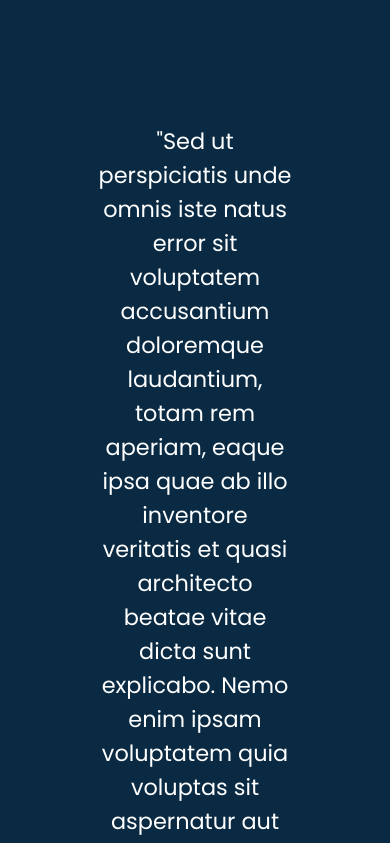
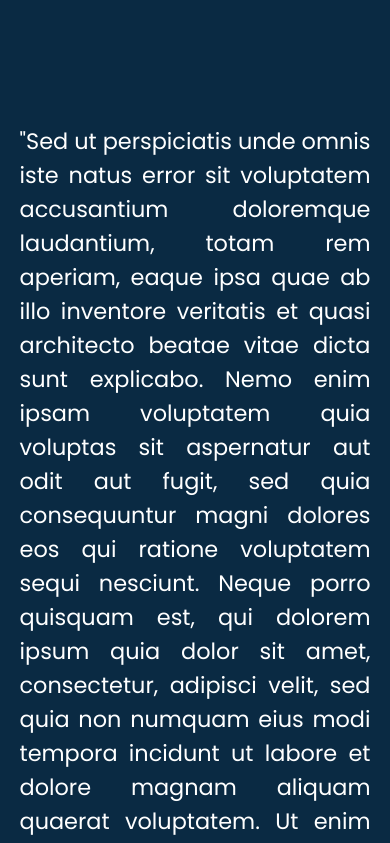
Before and after one commit to Djadweb/Parallax-effect-MoonLight, a plain HTML site: page index.html in a window 390 px wide. Shown: the part 880-1723 px from the top of the page. Drawn offline with Linux system fonts and the light colour scheme.

Commit message:
text justify

```diff
--- a/style.css
+++ b/style.css
@@ -66,8 +66,18 @@ section #text {
 .content {
     color: #FFF;
     font-size: 1.4rem;
-    text-align: center;
+    text-align: justify;
     width: 50%;
     margin: 0 auto;
     margin-top: 10rem;
 }
+
+@media (max-width: 800px) {
+    #text {
+        font-size: 5rem!important;
+    }
+
+    .content {
+        width: 90%;
+    }
+}
```
